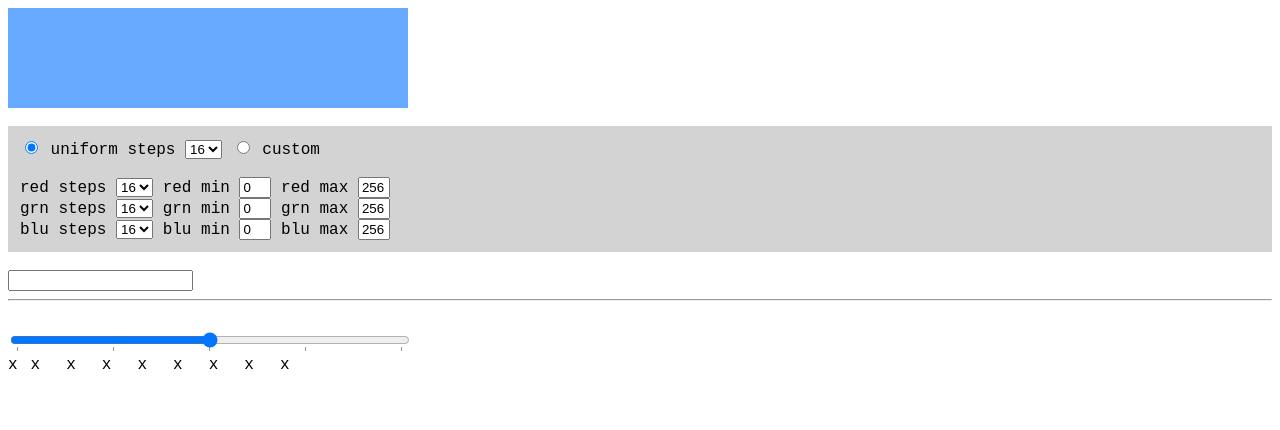
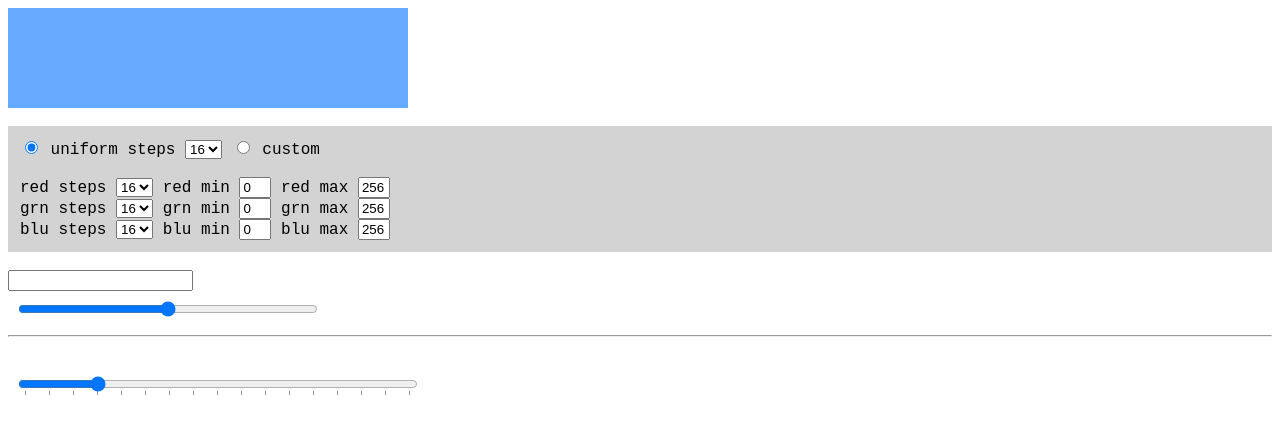
Before and after one commit to ajsultanov/experiments, a plain HTML site: page color/index1.html in a window 1280 px wide. Drawn offline with Linux system fonts and the light colour scheme.

Commit message:
working on slider

```diff
--- a/color/index1.html
+++ b/color/index1.html
@@ -110,7 +110,9 @@
     </div>
     <br/>
 
-    <input type="text" class="hex" value="">
+    <input type="text" class="hex" value=""><br/>
+
+    <input id="blue" class="sliders" type="range" name="blue" min="0" max="256" step="16" list="ticksb" value="">
 
     <hr/><br/>
 
@@ -149,55 +151,57 @@
       input.sliders {
         width: 300px;
         margin: 10px;
+        background-color: red;
       }
     </style>
 
     <script type="text/javascript">
 
-      const uniTarget = document.querySelector('#uniTarget')
-      const uniSlider = document.createElement('input')
       const uniSteps = document.querySelector('#uni-steps')
       let stepValue = uniSteps.value;
 
+      const uniTarget = document.querySelector('#uniTarget')
+
+      let uniSlider
       const makeSlider = (steps = 16) => {
-        uniSlider.setAttribute('type', 'range')
+        uniSlider = document.createElement('input')
+        uniSlider.type = 'range'
+        uniSlider.className = 'sliders'
+        uniSlider.min = 0
+        uniSlider.max = 256
         uniSlider.style.width = '400px'
-        uniSlider.setAttribute('step', `${100 / steps}`)
+        uniSlider.step = `${256 / steps}`
         uniTarget.appendChild(uniSlider)
 
         const ticks = document.createElement('datalist')
-        ticks.setAttribute('id', 'ticks')
+        ticks.id = 'ticks'
         ticks.style.display = 'inline'
         uniSlider.appendChild(ticks)
         uniSlider.setAttribute('list', 'ticks')
 
         let op
         for (let i = 0; i <= steps; i++) {
-          let val = Math.round(100 / steps * i)
+          let val = Math.round(256 / steps * i)
           op = document.createElement('option')
           op.setAttribute('value', `${val}`)
           op.setAttribute('label', `${val}`)
           ticks.appendChild(op)
         }
-        uniTarget.appendChild(document.createElement('br'))
+        // uniTarget.appendChild(document.createElement('br'))
       }
-      makeSlider(8)
+      makeSlider(stepValue)
 
-      const makeLabels = (steps = 16) => {
-        let label = document.createElement('div')
-        label.style.display = 'inline'
-        label.innerHTML = 'x'
-        uniTarget.appendChild(label)
-        let val = Math.round(100 / steps)
-        for (let i = 1; i <= steps; i++) {
-          label = document.createElement('div')
-          label.style.display = 'inline'
-          label.style.margin = `${val}px`
-          label.innerHTML = 'x'
-          uniTarget.appendChild(label)
-        }
+      const eventHandler = x => {
+        stepValue = uniSteps.value
+        uniTarget.removeChild(uniSlider)
+        makeSlider(stepValue)
+        console.log(stepValue);
       }
-      makeLabels(8)
+
+      uniSteps.addEventListener('change', eventHandler)
+      uniSlider.addEventListener('change', () => {
+        console.log(uniSlider.value);
+      })
 
 
     </script>
```
